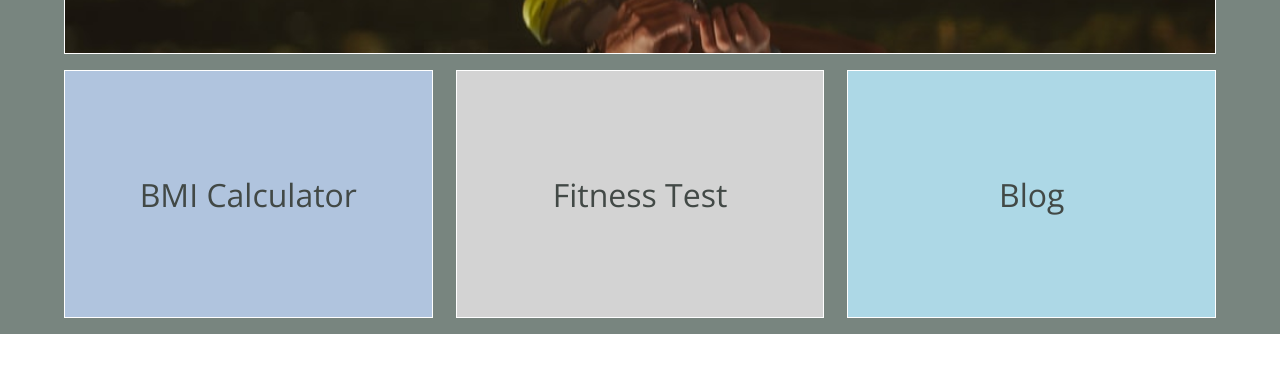
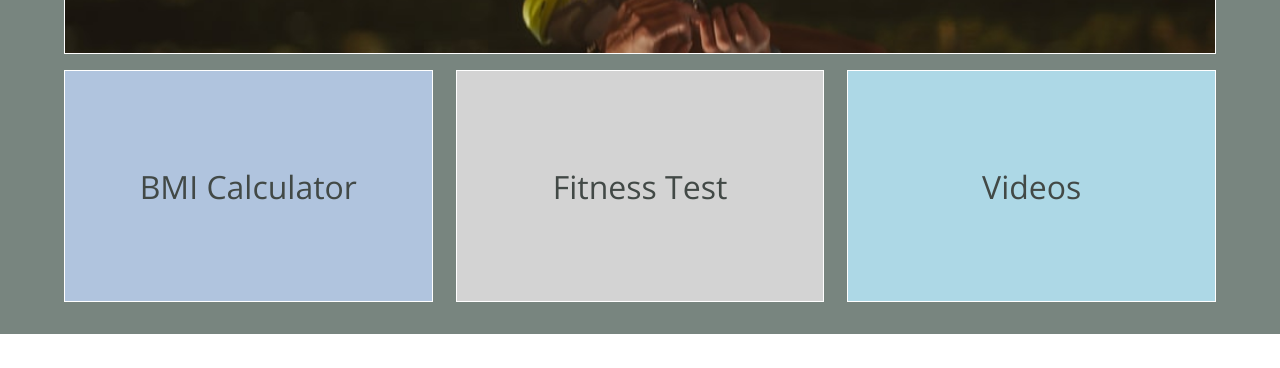
Before and after one commit to Tom-Lewis-Coder/react-personal-trainer-app, a React (Create React App) app: page / in a window 1280 px wide. Shown: the part 466-834 px from the top of the page. Built offline with nearby package versions, Linux system fonts and the light colour scheme; no server answers.

Commit message:
changed border radius styles and added links to header

```diff
--- a/src/App.js
+++ b/src/App.js
@@ -6,6 +6,9 @@ import { Header, About, Services, Contact, Workout, Blog, Reviews } from './Cont
 
 import './App.scss';
 import BlogPage from './Pages/BlogPage.jsx';
+import BMI from './Pages/BMI.jsx';
+import FitnessTest from './Pages/FitnessTest.jsx';
+import Videos from './Pages/Videos.jsx';
 
 function App() {
   return (
@@ -25,6 +28,15 @@ function App() {
         <Route exact path={'/posts/:slug'} element={
           <BlogPage />
         } />
+        <Route exact path={'/BMI'} element={
+          <BMI />
+        } />
+        <Route exact path={'/test'} element={
+          <FitnessTest />
+        } />
+        <Route exact path={'/videos'} element={
+          <Videos />
+        } />
       </Routes>
     </div >
   )
--- a/src/Container/About/About.scss
+++ b/src/Container/About/About.scss
@@ -13,7 +13,7 @@
     color: white;
     font-size: xx-large;
     margin: 7rem 0 0 0;
-    border-radius: 2rem;
+    border-radius: 0.5rem;
     padding: 0.65rem 1.5rem;
 }
 
--- a/src/Container/Blog/Blog.scss
+++ b/src/Container/Blog/Blog.scss
@@ -10,7 +10,7 @@
     color: white;
     font-size: xx-large;
     margin: 7rem 0 0 0;
-    border-radius: 2rem;
+    border-radius: 0.5rem;
     padding: 0.65rem 1.5rem;
 }
 
@@ -22,43 +22,35 @@
 }
 
 .app__blogPost-component {
+    max-width: 300px;
+    min-width: 300px;
     display: flex;
     overflow: hidden;
     margin: 2rem;
-    box-shadow: -6px 6px 10px #78857f;
+    box-shadow: -3px 3px 10px #78857f;
     border-radius: 5px;
-}
 
-@media screen and (max-width: 1050px){
-    .app__blogPost-component{
+    @media screen and (max-width: 1050px) {
         max-width: 300px;
         min-width: 300px;
         min-height: fit-content;
-        box-shadow: -5px 5px 10px #78857f;
     }
 }
 
-.app__component-img{
-    height: 250px;
-    width: 400px;
-}
-
-    @media screen and (max-width: 1050px){
-        .app__component-img{
-            height: 200px;
-            width: 300px;
-        }
+.app__component-img {
+    height: 200px;
+    width: 300px;
 }
 
 .app__component-title {
-    margin: 0.5rem 0 1rem 0;
-    font-size: x-large;
+    font-size: large;
     padding: 0 0.5rem;
-    color:#78857f;
+    color: #424946;
 }
 
 .app__blog-link {
     text-decoration: none;
+    height: 16rem;
 }
 
 .app__blogPage-container {
@@ -67,31 +59,31 @@
     min-height: fit-content;
 }
 
-.app__blogPage-img{
-    height: 50vh;
+.app__blogPage-img {
+    height: 40vh;
     margin: 3rem 3rem 2rem 3rem;
 }
 
-.app__blogPage-content{
+.app__blogPage-content {
     height: 50vh;
     margin: 0 3rem;
     line-height: 2rem;
     color: #424946;
 }
 
-.app__blogPage-content{
-    h1{
+.app__blogPage-content {
+    h1 {
         margin: 1rem 0;
     }
 }
 
-.app__blog-back{
+.app__blog-back {
     display: flex;
     justify-content: flex-end;
     padding: 2rem 2rem 0 0;
 }
 
-.app__blog-backbutton{
+.app__blog-backbutton {
     position: absolute;
     width: 4rem;
     height: 2rem;
@@ -99,7 +91,7 @@
     border-radius: 2.5px;
 }
 
-.app__blog-backbutton:hover{
+.app__blog-backbutton:hover {
     cursor: pointer;
 }
 
@@ -110,25 +102,25 @@
         padding: 0.5rem;
     }
 
-    .app__blogPage-img{
+    .app__blogPage-img {
         height: 200px;
         margin: 3rem 1rem 1rem 1rem;
     }
 
-    .app__blogPage-content{
+    .app__blogPage-content {
         height: 50vh;
         margin: 1rem;
         line-height: 1.75rem;
         color: #424946;
     }
 
-    .app__blogPage-content{
+    .app__blogPage-content {
         h1 {
             margin: 0.75rem 0;
         }
     }
 
-    .app__blog-back{
+    .app__blog-back {
         padding: 1rem 1rem 0 0;
     }
 }
--- a/src/Container/Contact/Contact.scss
+++ b/src/Container/Contact/Contact.scss
@@ -9,7 +9,7 @@
     color: white;
     font-size: xx-large;
     margin: 7rem 0 5rem 0;
-    border-radius: 2rem;
+    border-radius: 0.5rem;
     padding: 0.65rem 1.5rem;
 }
 
@@ -106,7 +106,7 @@ textarea {
     max-width: 290px;
     margin: 0rem 1rem 4rem 1rem;
     padding: 1rem;
-    border-radius: 2rem;
+    border-radius: 0.5rem;
     cursor: pointer;
     //border: 1px solid #424946;
     background-color: #78857f;
--- a/src/Container/Header/Header.jsx
+++ b/src/Container/Header/Header.jsx
@@ -1,5 +1,6 @@
 import React, { useState, useEffect } from 'react'
 import { headerImages } from '../../Constants'
+import { Link } from 'react-router-dom'
 
 import './Header.scss'
 
@@ -32,15 +33,15 @@ const Header = () => {
                 </div>
             </div>
             <div className='app__header-lower'>
-                <div className='app__header-lower-left app__flex'>
+                <Link to={'./BMI'} className='app__header-lower-left app__flex'>
                     BMI Calculator
-                </div>
-                <div className='app__header-lower-middle app__flex'>
+                </Link>
+                <Link to={'/test'} className={'app__header-lower-middle app__flex'}>
                     Fitness Test
-                </div>
-                <div className='app__header-lower-right app__flex'>
-                    Blog
-                </div>
+                </Link>
+                <Link to={'./videos'} className='app__header-lower-right app__flex'>
+                    Videos
+                </Link>
             </div>
         </div>
     )
--- a/src/Container/Header/Header.scss
+++ b/src/Container/Header/Header.scss
@@ -2,10 +2,10 @@
     height: 100vh;
     flex-direction: column;
     background-color: #78857f;
-    padding: 5rem 0 1rem 0;
+    padding: 5rem 0 2rem 0;
 
     @media screen and (max-width: 900px) {
-        padding: 6rem 0 1rem 0;
+        padding: 6rem 0 2rem 0;
     }
 }
 
@@ -78,7 +78,6 @@
     backdrop-filter: blur(4px);
     -webkit-backdrop-filter: blur(4px);
 
-
     @media screen and (max-width: 900px) {
         font-size: 24px;
         left: 5rem;
@@ -126,6 +125,8 @@
     height: 100%;
     width: 32%;
     font-size: xx-large;
+    text-decoration: none;
+    color: #424946;
 
     @media screen and (max-width: 768px) {
         width: 100%;
@@ -138,6 +139,8 @@
     height: 100%;
     width: 32%;
     font-size: xx-large;
+    text-decoration: none;
+    color: #424946;
 
     @media screen and (max-width: 768px) {
         width: 100%;
@@ -151,6 +154,8 @@
     height: 100%;
     width: 32%;
     font-size: xx-large;
+    text-decoration: none;
+    color: #424946;
 
     @media screen and (max-width: 768px) {
         width: 100%;
--- a/src/Container/Reviews/Reviews.scss
+++ b/src/Container/Reviews/Reviews.scss
@@ -15,7 +15,7 @@
     color: #78857f;
     font-size: xx-large;
     margin: 5rem 0 5rem 0;
-    border-radius: 2rem;
+    border-radius: 0.5rem;
     padding: 0.65rem 1.5rem;
 }
 
--- a/src/Container/Services/Services.scss
+++ b/src/Container/Services/Services.scss
@@ -9,7 +9,7 @@
     color: #78857f;
     font-size: xx-large;
     margin: 7rem 0 5rem 0;
-    border-radius: 2rem;
+    border-radius: 0.5rem;
     padding: 0.5rem 1.5rem;
 }
 
--- a/src/Container/Workout/Workout.scss
+++ b/src/Container/Workout/Workout.scss
@@ -12,7 +12,7 @@
     color: #78857f;
     font-size: xx-large;
     margin: 7rem 0 0 0;
-    border-radius: 2rem;
+    border-radius: 0.5rem;
     padding: 0.65rem 1.5rem;
 }
 
--- /dev/null
+++ b/src/Pages/BMI.jsx
@@ -0,0 +1,9 @@
+import React from 'react'
+
+const BMI = () => {
+  return (
+    <div>BMI</div>
+  )
+}
+
+export default BMI
--- /dev/null
+++ b/src/Pages/FitnessTest.jsx
@@ -0,0 +1,9 @@
+import React from 'react'
+
+const FitnessTest = () => {
+  return (
+    <div>FitnessTest</div>
+  )
+}
+
+export default FitnessTest
--- /dev/null
+++ b/src/Pages/Videos.jsx
@@ -0,0 +1,9 @@
+import React from 'react'
+
+const Videos = () => {
+  return (
+    <div>Videos</div>
+  )
+}
+
+export default Videos
```
